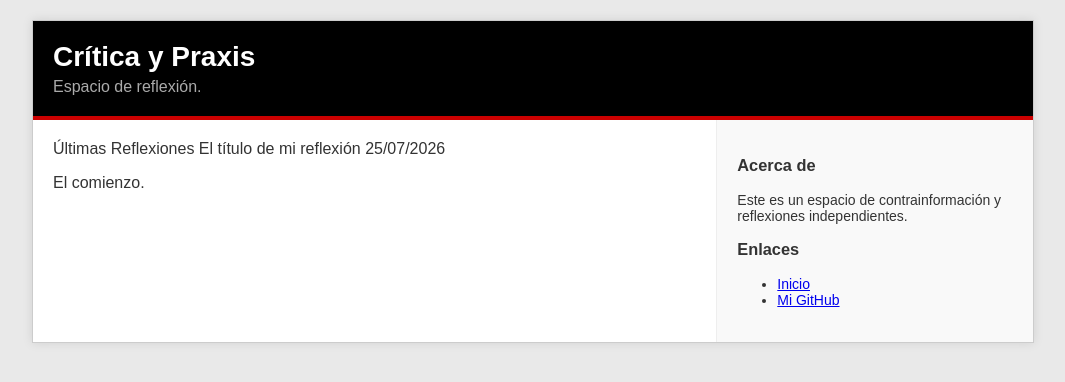
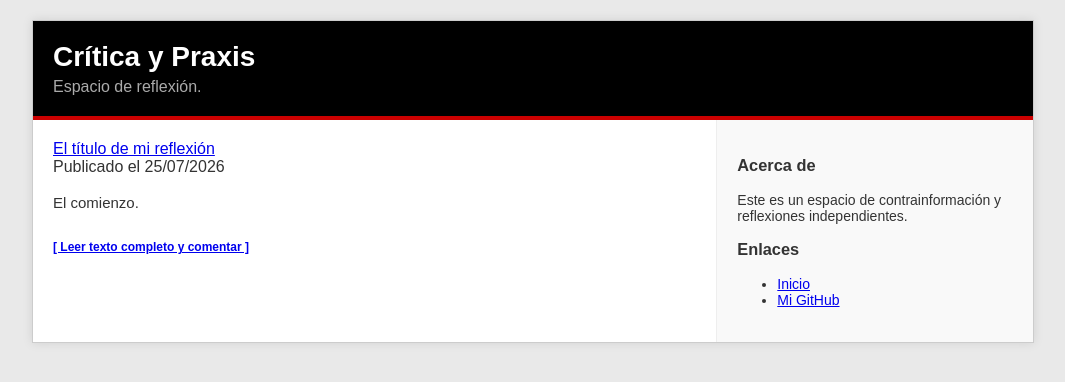
Before and after one commit to feliciano-sa/feliciano-sa.github.io, a Jekyll site: the page built from index.html, in a window 1280 px wide. Shown: the top 382 px of the page, without its empty margins (107-1172 px from the left). Built offline with Jekyll 4.4.1, drawn with Linux system fonts in a browser that asks for light colours.

Commit message:
Update index.html

```diff
--- a/index.html
+++ b/index.html
@@ -2,13 +2,15 @@
 layout: default
 ---
 
-Últimas Reflexiones
+{% for post in site.posts %}
+  <div style="margin-bottom: 40px;">
+    <a href="{{ post.url }}" class="post-title">{{ post.title }}</a>
+    <div class="post-meta">Publicado el {{ post.date | date: "%d/%m/%Y" }}</div>
 
-{% for post in site.posts %}
+    <div style="font-size: 15px; line-height: 1.6;">
+      {{ post.excerpt }}
+    </div>
 
-    {{ post.title }}
-    {{ post.date | date: "%d/%m/%Y" }}
-    {{ post.excerpt }}
-
-
+    <a href="{{ post.url }}" style="font-size: 12px; font-weight: bold; display: inline-block; margin-top: 10px;">[ Leer texto completo y comentar ]</a>
+  </div>
 {% endfor %}
```
